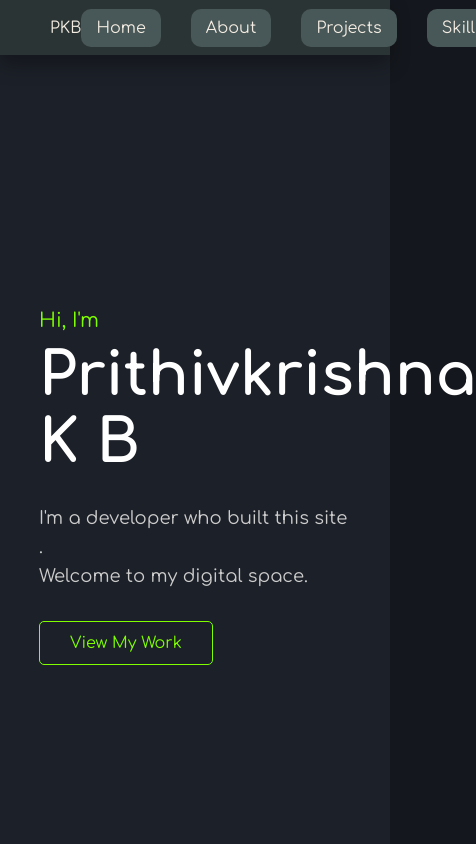
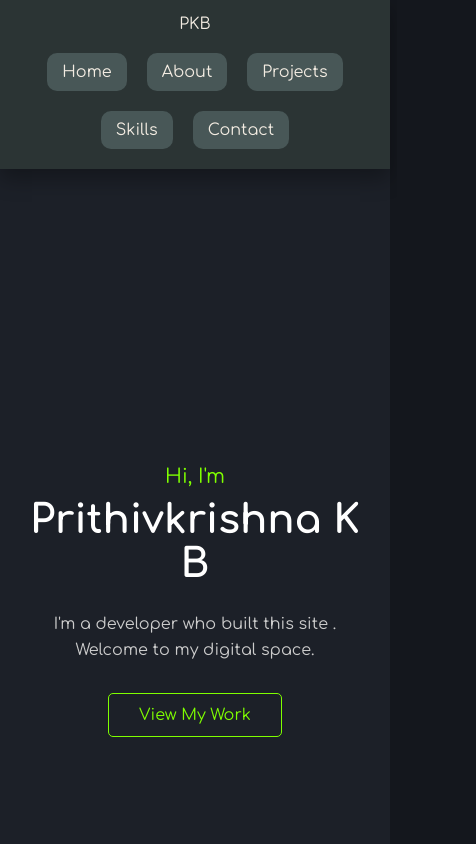
Before and after one commit to Cosmo-B/Portfolio, a plain HTML site: page index.html in a window 390 px wide. Shown: the top 844 px of the page, 476 px wide, since content can reach past the window. Drawn offline with Linux system fonts and the light colour scheme.

Commit message:
made it responsive one

```diff
--- a/header.css
+++ b/header.css
@@ -75,3 +75,29 @@
     transform: translateY(1px);
     box-shadow: 0 10px 20px rgba(0,0,0,0.3);
 }
+
+/* --- Mobile Responsive Styles --- */
+@media (max-width: 768px) {
+    .header {
+        height: auto; /* Lets the header grow to fit stacked items */
+        flex-direction: column; /* Stacks logo and menu vertically */
+        padding: 15px 0;
+        position: relative; /* Un-fixes it so it scrolls with the page on mobile */
+    }
+
+    .logo {
+        padding-left: 0;
+        margin-bottom: 15px; /* Adds space between logo and menu */
+    }
+
+    .nav-menu {
+        padding-right: 0;
+        flex-wrap: wrap; /* Allows buttons to wrap to next line if needed */
+        justify-content: center;
+        gap: 10px; /* Space between buttons */
+    }
+
+    .nav-menu .nav-link {
+        margin: 5px; /* specific spacing for mobile links */
+    }
+}
--- a/home.css
+++ b/home.css
@@ -320,3 +320,46 @@
     color: #555; /* Dark grey line between the links */
     font-size: 20px;
 }
+
+/* --- Mobile Responsive Styles --- */
+@media (max-width: 768px) {
+    /* Adjust the big intro section */
+    .hero-section {
+        padding: 0 20px; /* Reduces side padding */
+        align-items: center; /* Centers text on mobile */
+        text-align: center;
+        margin-top: 0; /* Since header is not fixed on mobile anymore */
+    }
+
+    .hero-name {
+        font-size: 40px; /* Smaller text for the name */
+    }
+
+    .hero-section-content {
+        font-size: 16px;
+    }
+
+    /* Adjust the "About" boxes */
+    .about-container {
+        gap: 20px;
+    }
+
+    .bio-box {
+        min-width: 100%; /* Makes box take full width on phone */
+        margin-bottom: 10px;
+    }
+
+    /* Adjust Section Titles */
+    .section-title {
+        font-size: 28px;
+    }
+
+    /* Adjust Projects Grid spacing */
+    .projects-grid {
+        gap: 40px; /* Smaller gap between project cards */
+    }
+
+    .project-card {
+        padding: 20px; /* Slightly less padding inside cards */
+    }
+}
--- a/index.html
+++ b/index.html
@@ -2,7 +2,7 @@
 <html>
     <head>
         <title>Prithivkrishna K B | Portfolio</title>
-
+        <meta name="viewport" content="width=device-width, initial-scale=1.0">
         <link rel="preconnect" href="https://fonts.googleapis.com">
         <link rel="preconnect" href="https://fonts.gstatic.com" crossorigin>
         <link href="https://fonts.googleapis.com/css2?family=Comfortaa:wght@300..700&display=swap" rel="stylesheet">
```
